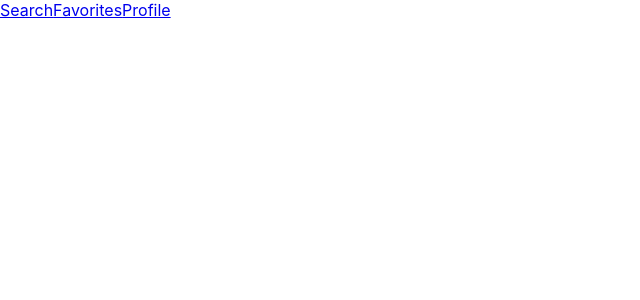
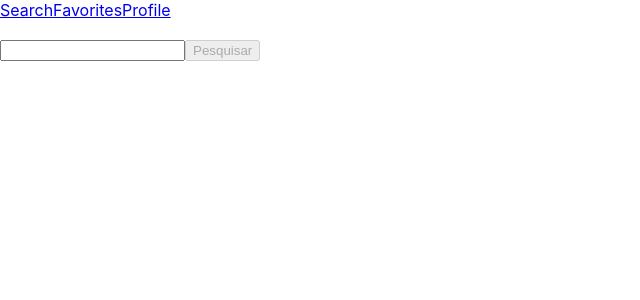
Before and after one commit to jpoliveiramateus/trybe-tunes, a React (Create React App) app: page /search in a window 1280 px wide. Shown: the top 300 px of the page, without its empty margins (0-640 px from the left). Built offline with nearby package versions, Linux system fonts and the light colour scheme.

Commit message:
Requisito 5

```diff
--- a/src/components/Search.js
+++ b/src/components/Search.js
@@ -2,10 +2,51 @@ import React from 'react';
 import Header from './Header';
 
 class Search extends React.Component {
+  state = {
+    inputText: '',
+    controlButton: true,
+  }
+
+  handleChange = ({ target }) => {
+    const { name, value } = target;
+    this.setState({
+      [name]: value,
+    }, () => {
+      const { inputText } = this.state;
+      const minCharacters = 1;
+      if (inputText.length > minCharacters) {
+        this.setState({
+          controlButton: false,
+        });
+      } else {
+        this.setState({
+          controlButton: true,
+        });
+      }
+    });
+  }
+
   render() {
+    const { inputText, controlButton } = this.state;
     return (
       <div data-testid="page-search">
         <Header />
+        <div>
+          <input
+            type="text"
+            data-testid="search-artist-input"
+            name="inputText"
+            value={ inputText }
+            onChange={ this.handleChange }
+          />
+          <button
+            type="button"
+            data-testid="search-artist-button"
+            disabled={ controlButton }
+          >
+            Pesquisar
+          </button>
+        </div>
       </div>
     );
   }
```
